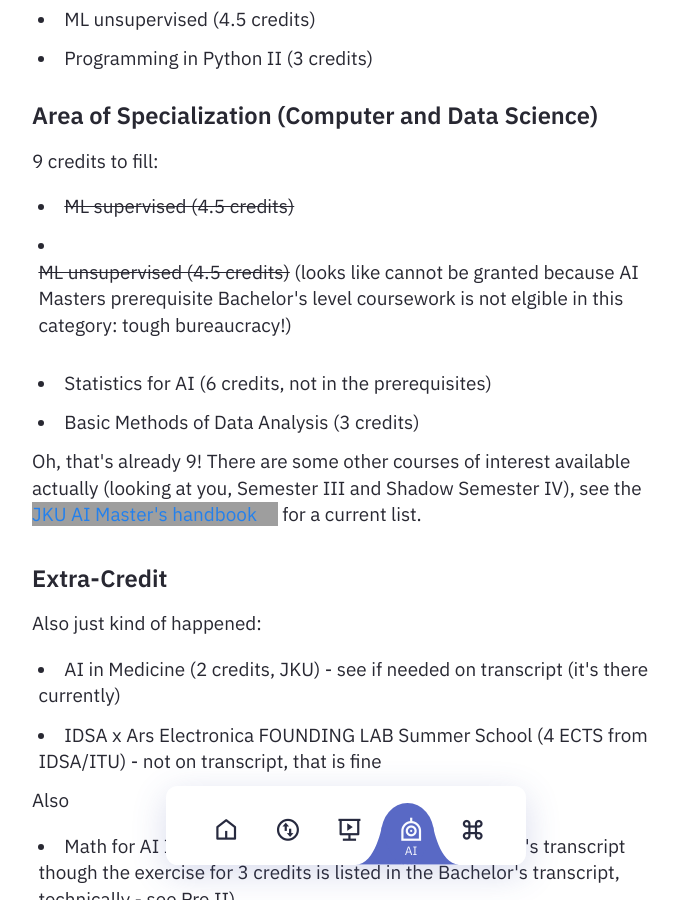
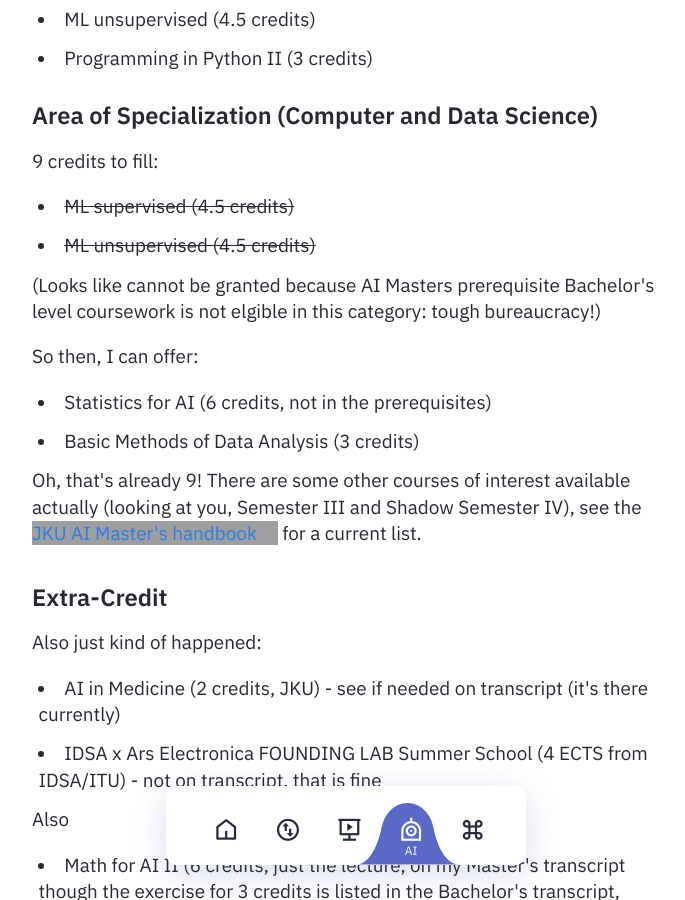
Before and after one commit to heseltime/heseltime.github.io, a Jekyll site: the page built from pages/rDai.md, in a window 1280 px wide and 900 px high, scrolled down 4939 px, cut to the strip 0-900 px from the top of the window. Shown: the whole strip, without its empty margins (294-979 px from the left). Built offline with Jekyll 4.4.1, drawn with Linux system fonts in a browser that asks for light colours; grey boxes are pictures that could not be loaded.

Commit message:
Fix list formatting

```diff
--- a/pages/rDai.md
+++ b/pages/rDai.md
@@ -101,7 +101,11 @@ Basically only if needed for anything else than the following curricular ideal,
 9 credits to fill:
 
 * ~~ML supervised (4.5 credits)~~
-* ~~ML unsupervised (4.5 credits)~~ (looks like cannot be granted because AI Masters prerequisite Bachelor's level coursework is not elgible in this category: tough bureaucracy!)
+* ~~ML unsupervised (4.5 credits)~~
+
+(Looks like cannot be granted because AI Masters prerequisite Bachelor's level coursework is not elgible in this category: tough bureaucracy!)
+
+So then, I can offer:
 
 * Statistics for AI (6 credits, not in the prerequisites)
 * Basic Methods of Data Analysis (3 credits)
```
